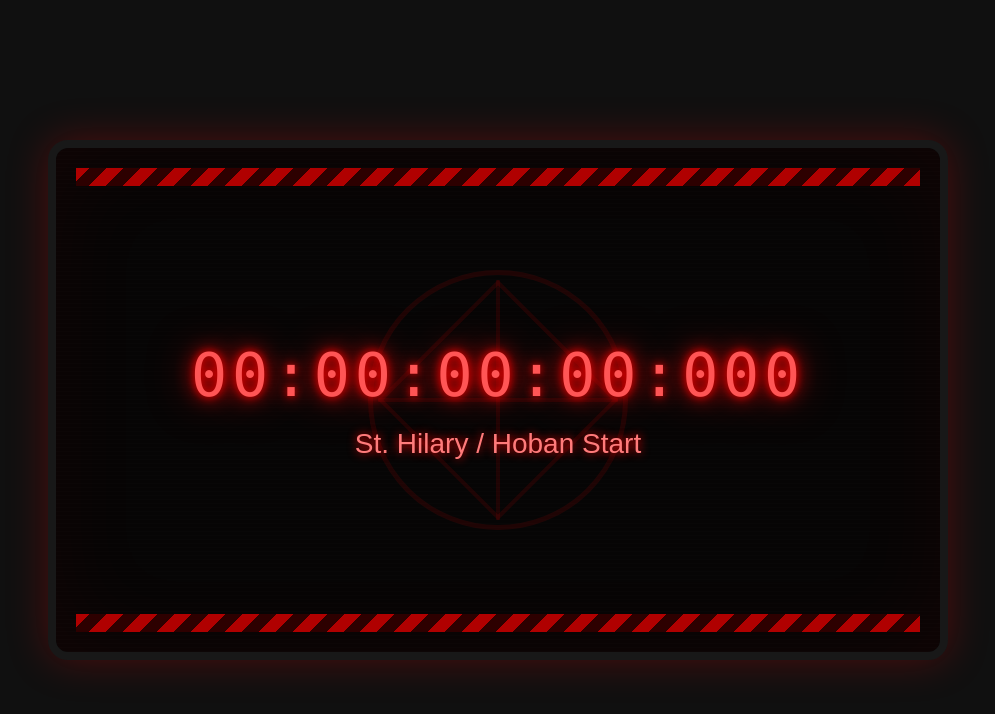
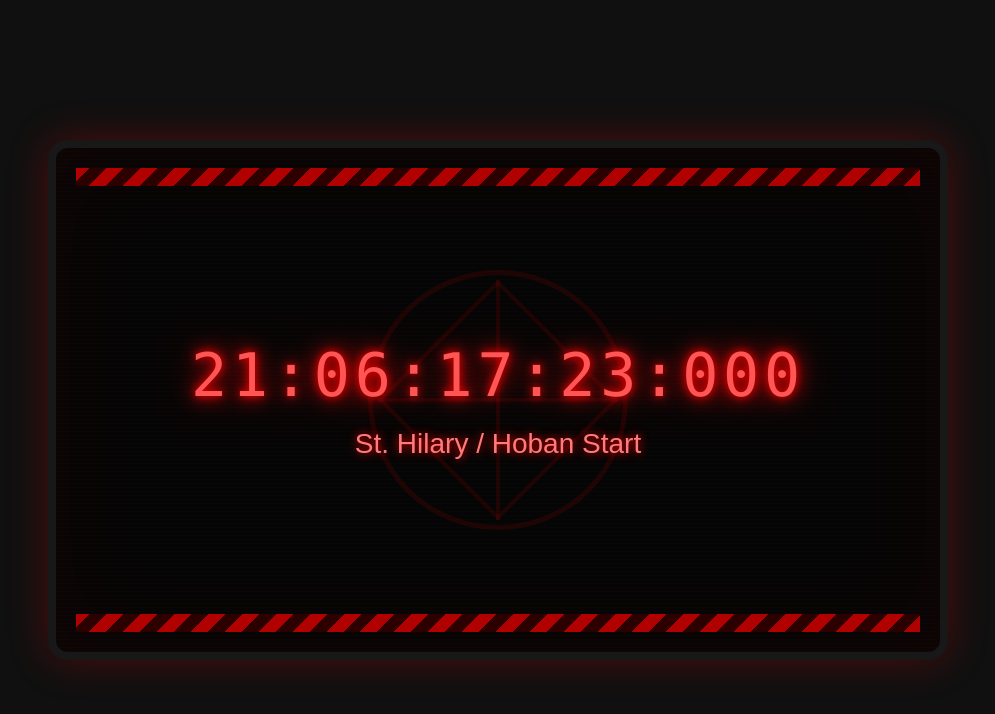
Before and after one commit to and1-lol/Pressure, a plain HTML site: page index.html in a window 1280 px wide. Shown: the whole page, without its empty margins (142-1137 px from the left). Drawn offline with Linux system fonts and the light colour scheme.

Commit message:
Update index.html

```diff
--- a/index.html
+++ b/index.html
@@ -311,7 +311,7 @@ St. Hilary / Hoban Start
  December = 11
 ======================================================*/
 
-const TARGET_DATE = new Date(2026,7,24,8,0,0,0);
+const TARGET_DATE = new Date(2026,11,9,0,0,0,0);
 
 /*======================================================*/
 
```
